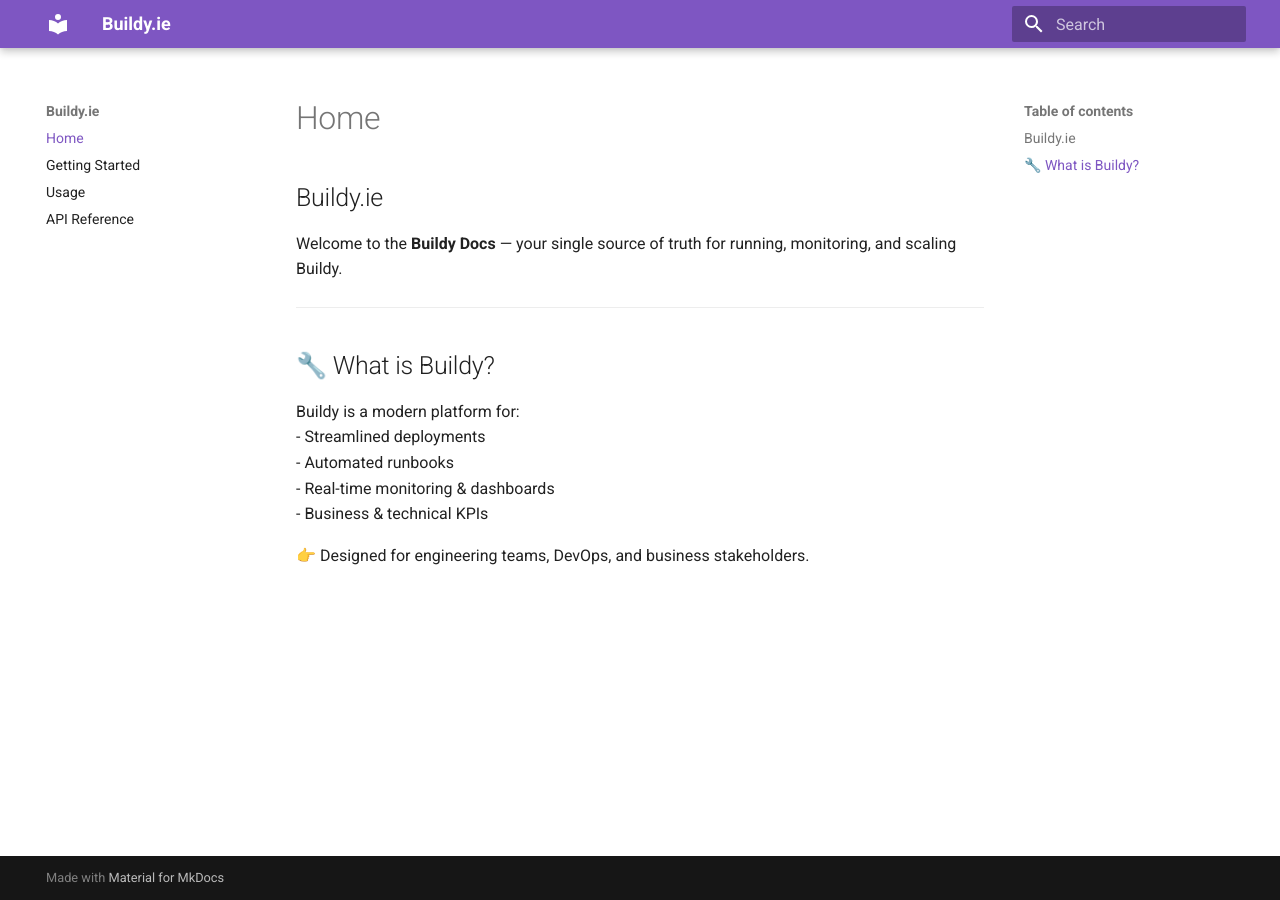
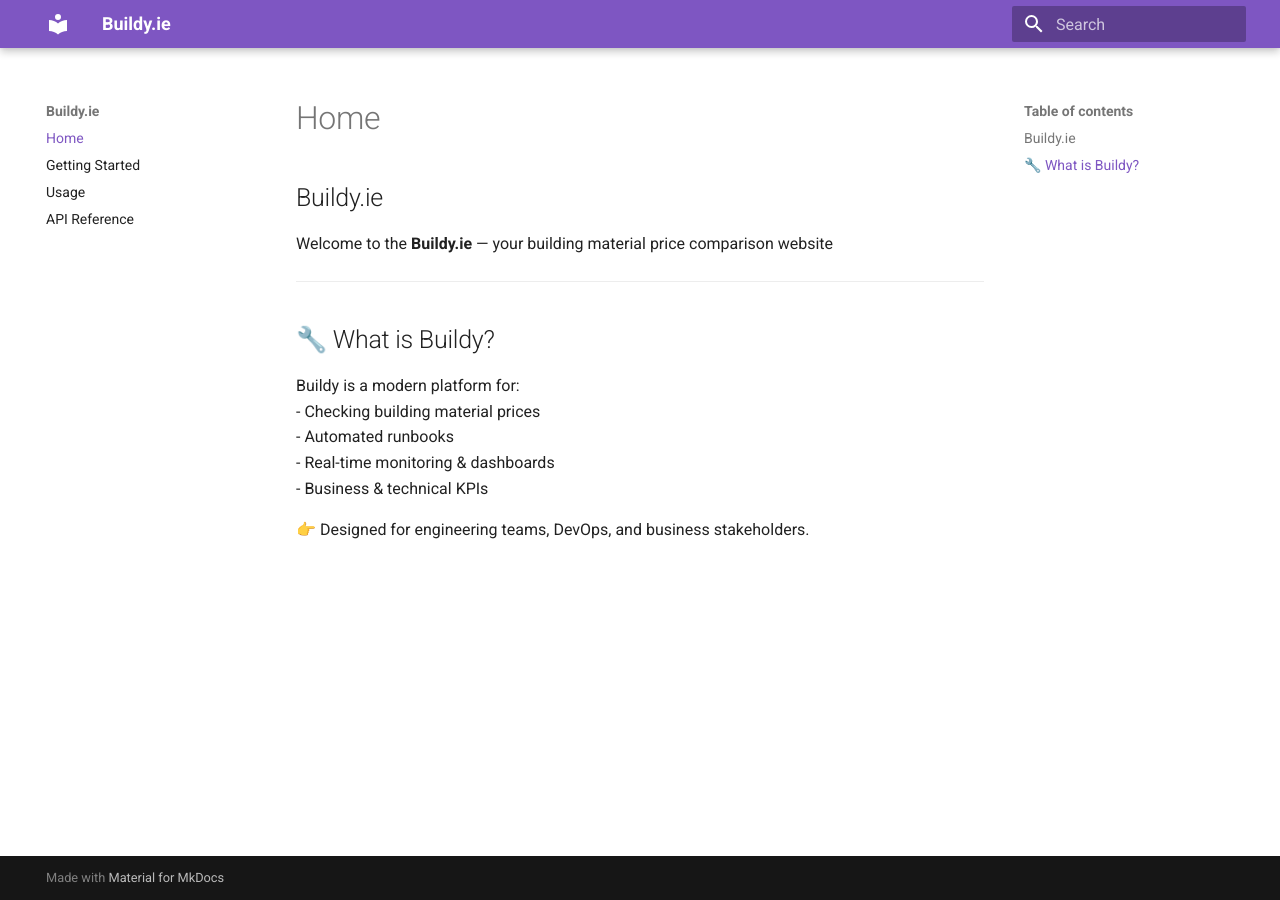
Before and after one commit to Kello54/Buildy, an MkDocs documentation site: the page built from docs/index.md, in a window 1280 px wide. Built offline with MkDocs 1.6.1 and Material for MkDocs 9.7.7, drawn with Linux system fonts in a browser that asks for light colours.

Commit message:
Update index.md

```diff
--- a/docs/index.md
+++ b/docs/index.md
@@ -1,6 +1,6 @@
 ##Buildy.ie
 
-Welcome to the **Buildy Docs** — your single source of truth for running, monitoring, and scaling Buildy.
+Welcome to the **Buildy.ie** — your building material price comparison website
 
 
 ---
@@ -8,7 +8,7 @@
 ## 🔧 What is Buildy?
 
 Buildy is a modern platform for:
-- Streamlined deployments
+- Checking building material prices
 - Automated runbooks
 - Real-time monitoring & dashboards
 - Business & technical KPIs
```
